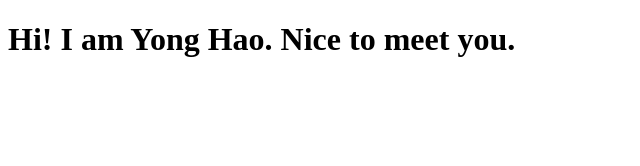
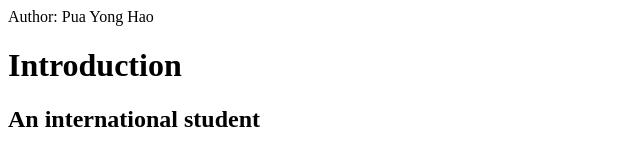
Before and after one commit to YongHao1999/Coursera, a plain HTML site: page site/index.html in a window 1280 px wide. Shown: the whole page, without its empty margins (0-640 px from the left). Drawn offline with Linux system fonts and the light colour scheme.

```diff
--- a/site/index.html
+++ b/site/index.html
@@ -4,6 +4,10 @@
 	<title>Coursera</title>
 </head>
 <body>
-	<h1>Hi! I am Yong Hao. Nice to meet you.</h1>
+	<header>
+		Author: Pua Yong Hao
+	</header>
+	<h1>Introduction</h1>
+	<h2>An international student</h2>
 </body>
 </html>
```
